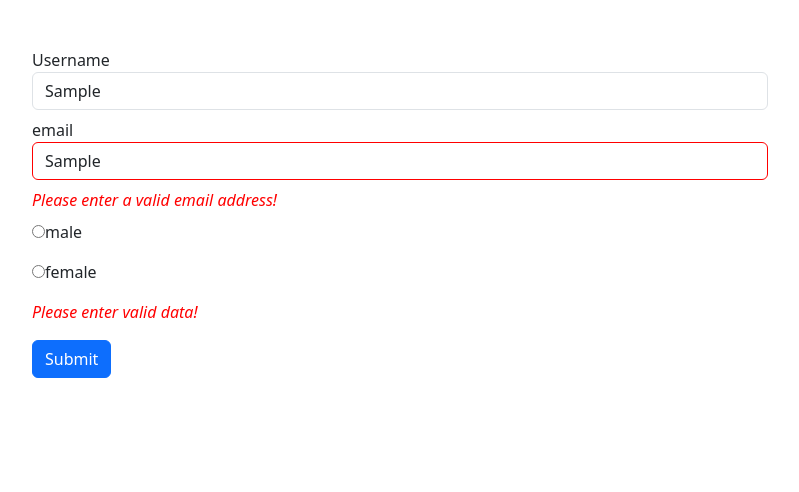
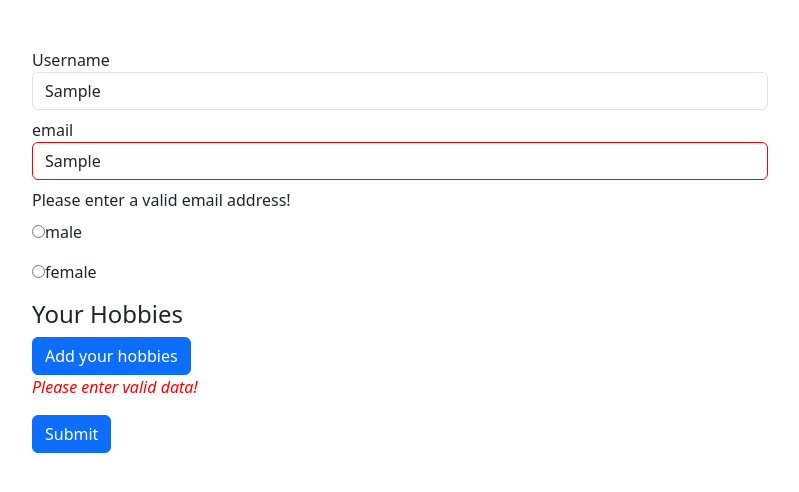
Before and after one commit to Bindhusha-Sadasivan/ReactiveForms, an Angular app: page / in a window 1280 px wide. Both pictures are taken after typing "Sample", "Sample" into the empty fields and a click on the button "Submit". Shown: the top 492 px of the page, without its empty margins (50-849 px from the left). Built offline with nearby package versions, Linux system fonts and the light colour scheme.

Commit message:
211 - Reactive Arrays of Form Controls FormArray

```diff
--- a/src/app/app.component.css
+++ b/src/app/app.component.css
@@ -2,9 +2,9 @@ input.ng-invalid.ng-dirty{
 border:1px solid red;
 }
 
-input.ng-invalid.ng-touched{
+/* input.ng-invalid.ng-touched{
   border:1px solid red;
-}
+} */
 
 .help-text{
   color:red;
--- a/src/app/app.component.html
+++ b/src/app/app.component.html
@@ -11,8 +11,8 @@
                 id="username"
                 class="form-control"
                 formControlName="username">
-                <!-- <span *ngIf="!username?.valid && username?.dirty">Please enter a valid username</span> -->
-                <span class="help-text" *ngIf="!username?.valid && username?.touched">Please enter a valid username!</span>
+                <span *ngIf="!username?.valid && username?.dirty">Please enter a valid username</span>
+                <!-- <span class="help-text" *ngIf="!username?.valid && username?.touched">Please enter a valid username!</span> -->
             </div>
             <div class="form-group mt-2">
               <label for="email">email</label>
@@ -21,8 +21,8 @@
                 id="email"
                 class="form-control mb-2"
                 formControlName="email">
-                <!-- <span *ngIf="!email?.valid && email?.dirty">Please enter a valid email address</span> -->
-                <span class="help-text" *ngIf="!email?.valid && email?.touched">Please enter a valid email address!</span>
+                <span *ngIf="!email?.valid && email?.dirty">Please enter a valid email address!</span>
+                <!-- <span class="help-text" *ngIf="!email?.valid && email?.touched">Please enter a valid email address!</span> -->
             </div>
           </div>
           <div class="radio mt-2 mb-3" *ngFor="let gender of genders">
@@ -33,6 +33,15 @@
                 formControlName="gender">{{ gender }}
             </label>
           </div>
+          <div formArrayName="hobbies">
+            <h4>Your Hobbies</h4>
+            <!-- If we didnt add type="button", on every click of the button, form will be submitted -->
+            <button class="btn btn-primary" (click)="onClickHobbies()" type="button">Add your hobbies</button>
+            <div class="form-group" *ngFor="let hobbiesControl of hobbiesControls; let i=index">
+              <input type="text" [formControlName]="i" class="form-control mt-2 mb-2">
+            </div>
+          </div>
+
           <!-- <span *ngIf="!signupForm?.valid && signupForm.dirty" class="help-text mt-2">Please enter valid data</span> -->
           <span class="help-text mt-2" *ngIf="!signupForm?.valid && signupForm.touched">Please enter valid data!</span>
           <div><button class="btn btn-primary mt-3" type="submit">Submit</button></div>
--- a/src/app/app.component.ts
+++ b/src/app/app.component.ts
@@ -1,6 +1,6 @@
 import { CommonModule } from '@angular/common';
 import { Component, OnInit } from '@angular/core';
-import { FormControl, FormGroup, FormsModule, ReactiveFormsModule, Validators } from '@angular/forms';
+import { FormArray, FormControl, FormGroup, FormsModule, NgControl, ReactiveFormsModule, Validators } from '@angular/forms';
 import { RouterOutlet } from '@angular/router';
 
 @Component({
@@ -24,7 +24,8 @@ export class AppComponent implements OnInit{
           'username' : new FormControl (null, Validators.required),
           'email' : new FormControl(null,[Validators.required, Validators.email])
       }),
-      'gender': new FormControl(null)
+      'gender': new FormControl(null),
+      'hobbies' : new FormArray([]),
     })
   }
 
@@ -38,7 +39,20 @@ export class AppComponent implements OnInit{
     return this.signupForm.get('userData.email');
   }
 
+  get hobbies(){
+    return this.signupForm.get('hobbies');
+  }
+
+  get hobbiesControls(){
+    return (this.signupForm.get('hobbies') as FormArray).controls;
+  }
+
   onSubmit(){
     console.log(this.signupForm)
   }
+
+  onClickHobbies(){
+    const control = new FormControl('', Validators.required);
+    (<FormArray>this.signupForm.get('hobbies')).push(control)
+  }
 }
```
